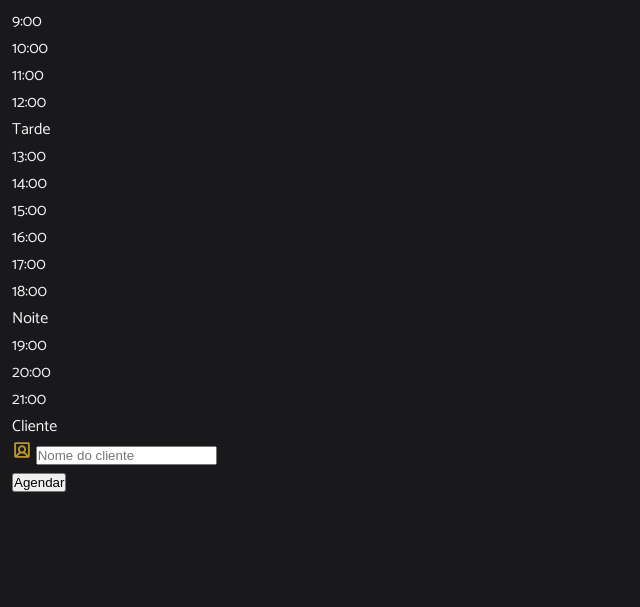
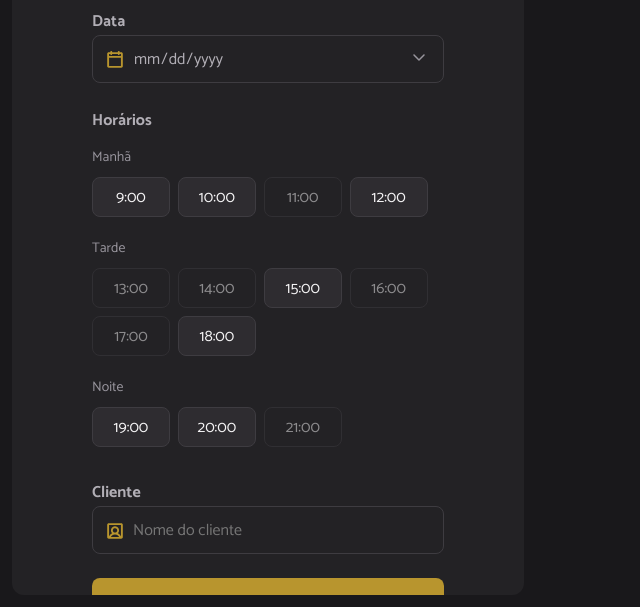
Before and after one commit to feliperossibr/hairday-main, a plain HTML site: page index.html in a window 1280 px wide. Shown: the part 193-800 px from the top of the page, without its empty margins (0-640 px from the left). Drawn offline with Linux system fonts and the light colour scheme.

Commit message:
form section css

```diff
--- /dev/null
+++ b/src/styles/form.css
@@ -0,0 +1,153 @@
+.form {
+  grid-area: form;
+  max-width: 32rem;
+
+  background-color: var(--gray-700);
+  border-radius: .75rem;
+
+  padding: 5rem;
+  padding-bottom: 1.5rem;
+
+  display: flex;
+  flex-direction: column;
+
+  overflow-y: scroll;
+
+  & > header {
+    max-width: 21rem;
+    margin-bottom: 1.5rem;
+
+    & > h1 {
+      font-size: 1.5rem;
+      font-weight: 700;
+    }
+
+    & > p {
+      color: var(--gray-300);
+      font-size: .87rem;
+    }
+  }
+}
+
+.label {
+  font-size: 1rem;
+  color: var(--gray-200);
+  font-weight: 700;
+}
+
+.input {
+  width: 100%;
+  height: 3rem;
+
+  border: 1px solid var(--gray-500);
+  padding: .87rem .75rem;
+  border-radius: .5rem;
+
+  display: flex;
+  margin-bottom: 1.5rem;
+
+  & > i {
+    margin-right: .5rem;
+  }
+
+  & > input {
+    flex: 1;
+
+    font-family: "Catamaran", sans-serif;
+    font-size: 1rem;
+
+    color: var(--gray-200);
+    background-color: transparent;
+
+    outline: none;
+    border: none;
+  }
+
+  &:focus-within {
+    border: 1.5px solid var(--yellow);
+  }
+}
+
+.button {
+  height: 3.5rem;
+  border-radius: .5rem;
+  border: none;
+  font-size: .87rem;
+  background-color: var(--yellow);
+  color: var(--gray-900);
+  text-transform: uppercase;
+  font-weight: 700;
+  padding: 1rem 1.25rem;
+  cursor: pointer;
+
+  transition: background-color .3s;
+
+  &:hover {
+    background-color: var(--yellow-light);
+  }
+}
+
+::-webkit-calendar-picker-indicator {
+  cursor: pointer;
+  background: url(../assets/arrow-down.svg) no-repeat;
+}
+
+.hours {
+  list-style: none;
+
+  display: flex;
+  gap: .5rem;
+  flex-wrap: wrap;
+
+  margin-bottom: 2rem;
+}
+
+.hour {
+  width: 4.87rem;
+  height: 2.5rem;
+
+  border-radius: .5rem;
+
+  font-size: 1rem;
+  border: 1px solid var(--gray-500);
+
+  cursor: pointer;
+
+  display: flex;
+  justify-content: center;
+  align-items: center;
+}
+
+.hour-period {
+  width: 100%;
+  color: var(--gray-300);
+  font-size: .87rem;
+
+  margin-top: .75rem;
+}
+
+.hour-available {
+  background-color: var(--gray-600);
+}
+
+.hour-unavailable {
+  opacity: .5;
+  cursor: not-allowed;
+}
+
+.hour-selected {
+  border: 1px solid var(--yellow);
+  color: var(--yellow);
+}
+
+.hour:not(.hour-unavailable):hover {
+  border: 1px solid var(--yellow);
+  color: var(--yellow);
+}
+
+@media (max-width: 1100px) {
+  .form {
+    overflow-y: auto;
+    max-width: 100%;
+  }
+}
--- a/src/styles/index.css
+++ b/src/styles/index.css
@@ -1 +1,2 @@
 @import url(global.css);
+@import url(form.css);
```
